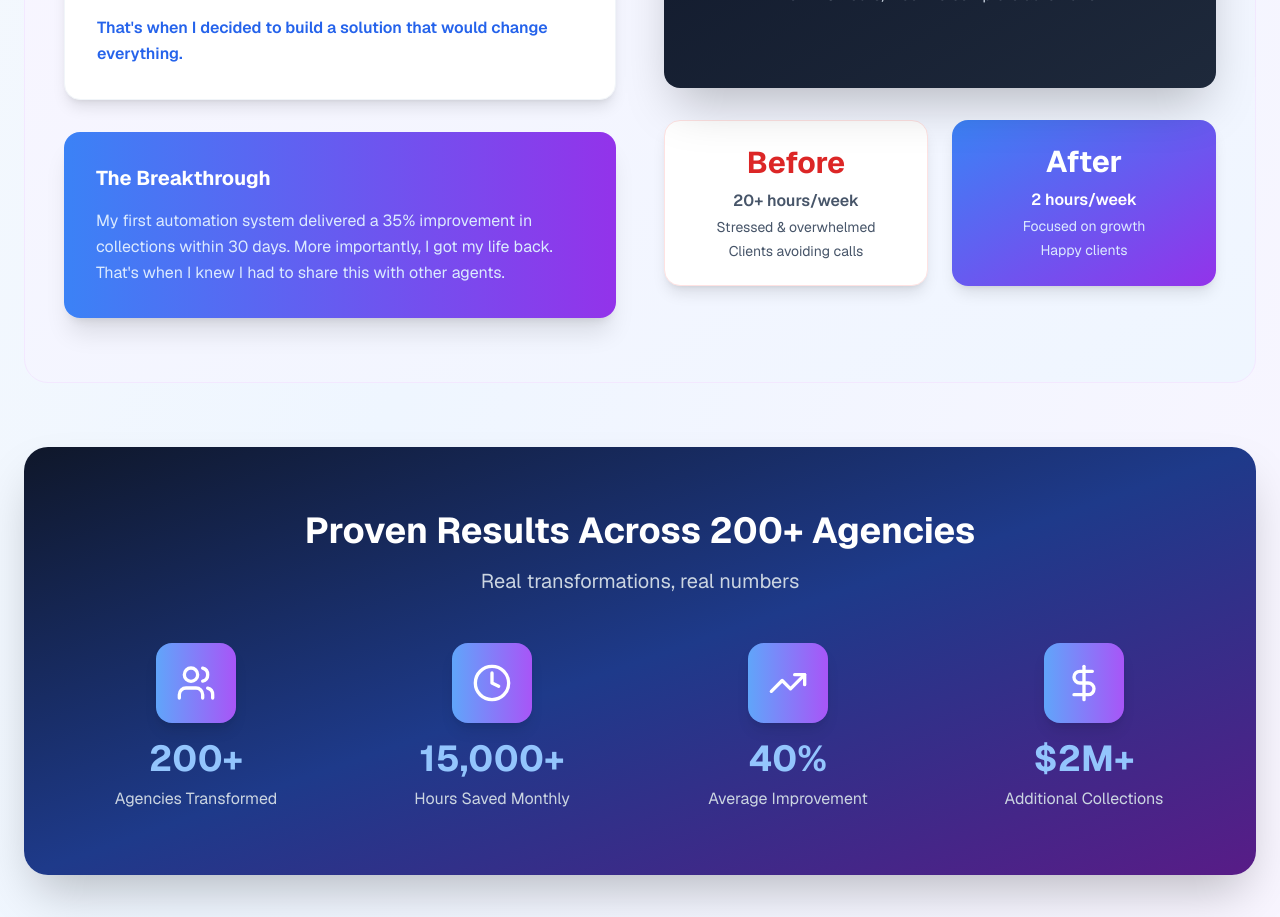
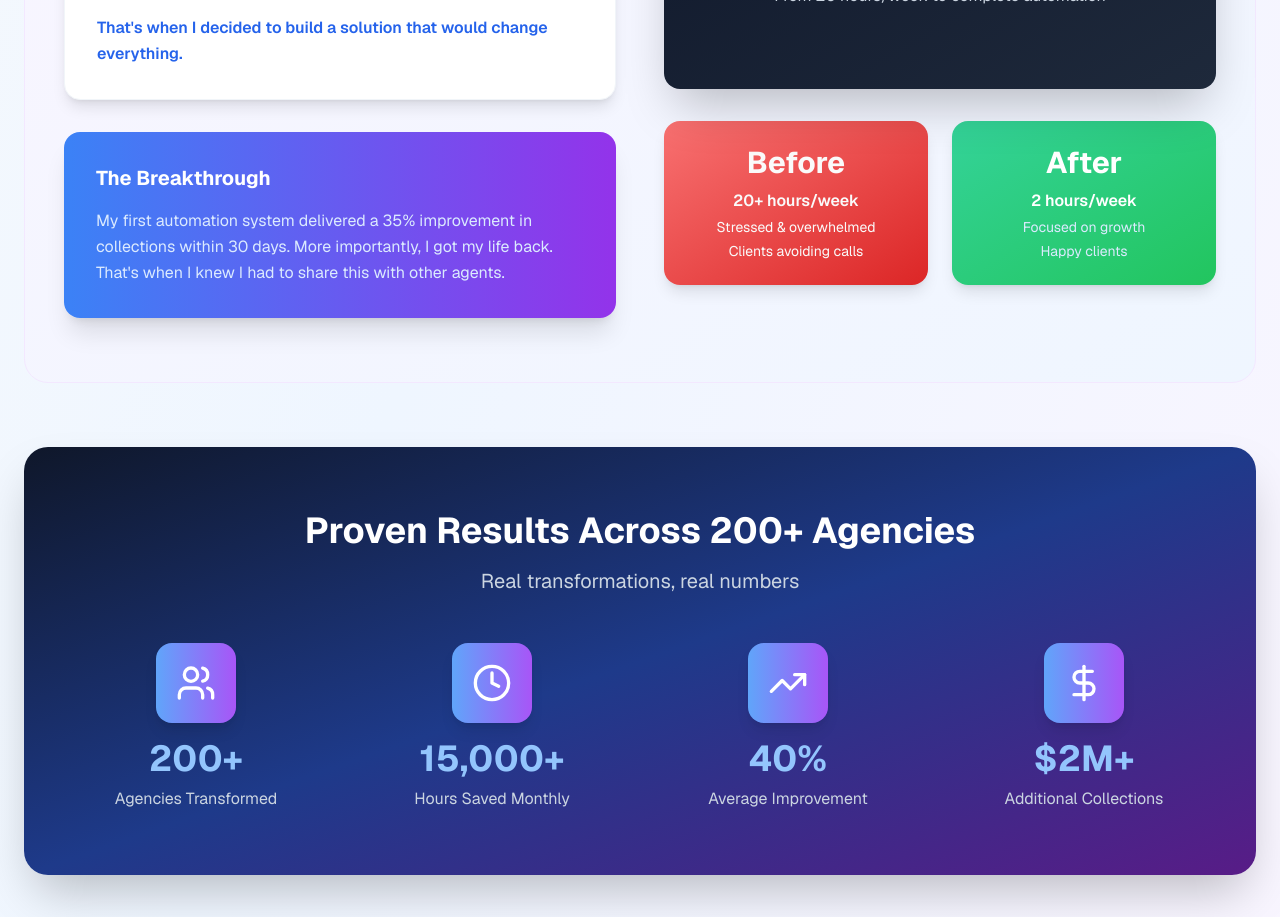
Before and after one commit to uglyjpegs/ai-automation-funnel, a Next.js app: page / in a window 1280 px wide. Shown: the part 1740-2657 px from the top of the page. Built offline with nearby package versions, Linux system fonts and the light colour scheme.

Commit message:
revert v13 to create v19
Restore previous state from v13 for project consistency.

Co-authored-by: Elvis <202146694+uglyjpegs@users.noreply.github.com>

```diff
--- a/app/page.tsx
+++ b/app/page.tsx
@@ -314,15 +314,15 @@ export default function LeadMagnetFunnel() {
                     />
 
                     <div className="grid grid-cols-2 gap-6">
-                      <div className="bg-white p-6 rounded-2xl shadow-lg border border-red-100 text-center">
-                        <div className="text-3xl font-bold text-red-600 mb-2">Before</div>
-                        <div className="text-slate-600 space-y-1">
+                      <div className="bg-gradient-to-br from-red-400 to-red-600 p-6 rounded-2xl shadow-lg text-white text-center">
+                        <div className="text-3xl font-bold mb-2 text-primary-foreground">Before</div>
+                        <div className="space-y-1 text-primary-foreground">
                           <div className="font-semibold">20+ hours/week</div>
                           <div className="text-sm">Stressed & overwhelmed</div>
                           <div className="text-sm">Clients avoiding calls</div>
                         </div>
                       </div>
-                      <div className="bg-gradient-to-br from-blue-500 to-purple-600 p-6 rounded-2xl shadow-lg text-center text-white">
+                      <div className="bg-gradient-to-br from-emerald-400 to-green-500 p-6 rounded-2xl shadow-lg text-center text-white">
                         <div className="text-3xl font-bold mb-2">After</div>
                         <div className="space-y-1">
                           <div className="font-semibold">2 hours/week</div>
```
